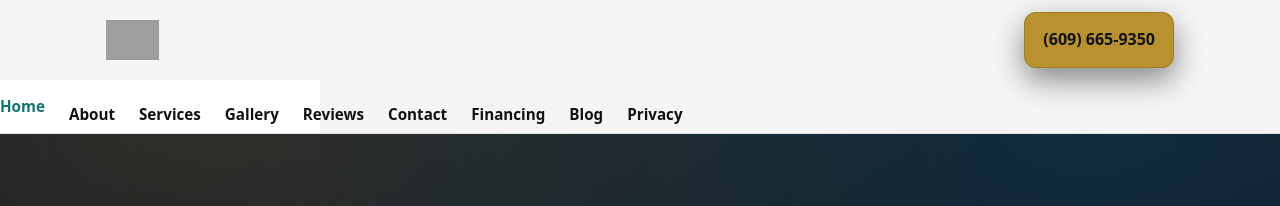
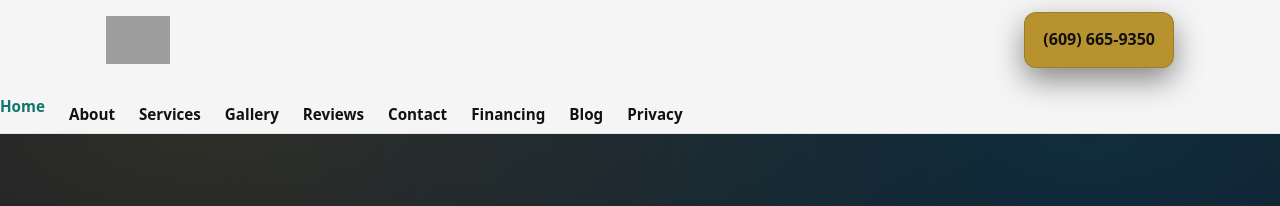
Before and after one commit to XTX33/Tillerstead-site, a Jekyll site: the page built from index.html, in a window 1280 px wide. Shown: the top 206 px of the page. Built offline with Jekyll 4.4.1, drawn with Linux system fonts in a browser that asks for light colours; grey boxes are pictures that could not be loaded.

Commit message:
Refactor CSS styles and clean up comments
Refactor CSS styles for improved organization and readability. Update comments and remove unused styles.

```diff
--- a/assets/css/style.css
+++ b/assets/css/style.css
@@ -1,4 +1,4 @@
-=======================================
+/* =======================================
    Tillerstead — 2025 Global Theme
    Charcoal • Brass • Emerald (Light Only)
    ======================================= */
@@ -31,7 +31,6 @@
   --bg:               var(--brand-paper);
   --surface:          #ffffff;
   --surface-2:        #f3f4f6;
-  --surface-header:   #111111;
   --surface-footer:   #111111;
 
   /* Text */
@@ -53,7 +52,6 @@
   /* Layout */
   --max:              64rem;   /* ~1024px */
   --gutter:           24px;
-  --appbar-h:         64px;
 
   /* Type */
   --font-sans: "Inter", system-ui, -apple-system, "Segoe UI", Roboto, Arial, sans-serif;
@@ -207,9 +205,12 @@
   position: absolute;
   width: 1px;
   height: 1px;
+  padding: 0;
+  margin: -1px;
   overflow: hidden;
-  clip: rect(0, 0, 0, 0);
+  clip: rect(0,0,0,0);
   white-space: nowrap;
+  border: 0;
 }
 
 /* Skip link */
@@ -230,6 +231,7 @@
   color: #111;
   border-radius: 8px;
 }
+
 /* =========================
    BUTTONS / CHIPS
    ========================= */
@@ -242,8 +244,11 @@
   background: var(--surface);
   color: var(--text);
   border: 1px solid var(--border);
-  transition: transform 0.15s ease, background 0.2s ease,
-              border-color 0.2s ease, box-shadow 0.2s ease;
+  transition:
+    transform 0.15s ease,
+    background 0.2s ease,
+    border-color 0.2s ease,
+    box-shadow 0.2s ease;
 }
 .btn:hover {
   transform: translateY(-1px);
@@ -251,7 +256,7 @@
   background: #f9fafb;
 }
 
-/* Primary solid button */
+/* Primary buttons */
 .btn-accent,
 .btn-primary {
   background: var(--primary);
@@ -273,7 +278,7 @@
 }
 
 /* =========================
-   HERO / PROOF / CARDS
+   HERO / CARDS / CONTENT
    ========================= */
 .hero {
   padding-block: clamp(72px, 11vw, 132px);
@@ -320,6 +325,7 @@
 .text-light-subtle {
   color: rgba(229, 231, 235, 0.85);
 }
+
 .hero-kpis {
   list-style: none;
   padding: 0;
@@ -334,6 +340,7 @@
 .hero-kpi strong {
   color: #fff;
 }
+
 .hero-list {
   list-style: none;
   margin: var(--s-4) 0 0;
@@ -343,9 +350,11 @@
   font-size: 0.9rem;
   color: rgba(229, 231, 235, 0.9);
 }
+
 .hero-callout {
   margin-top: var(--s-4);
 }
+
 .btn-phone {
   display: inline-flex;
   align-items: center;
@@ -357,6 +366,7 @@
 .btn-phone span {
   font-size: 1.1rem;
 }
+
 .hero-secondary {
   border-radius: 24px;
   padding: 18px 18px 16px;
@@ -384,7 +394,7 @@
   color: rgba(209, 213, 219, 0.95);
 }
 
-/* KPIs / cards section (e.g., services) */
+/* KPIs / cards */
 .kpis {
   margin-top: var(--s-6);
   display: grid;
@@ -431,7 +441,6 @@
 .proofgrid img {
   width: 100%;
   height: auto;
-  display: block;
 }
 .proofgrid figcaption {
   padding: 0.65rem 0.75rem;
@@ -445,35 +454,29 @@
   gap: var(--s-6);
   align-items: start;
 }
-
 @media (min-width: 768px) {
   .licensing-grid {
     grid-template-columns: minmax(0, 1.4fr) minmax(0, 1fr);
   }
 }
-
 .licensing-card {
   background: var(--surface);
   border-radius: var(--radius);
   box-shadow: var(--shadow);
 }
-
 .credential-list {
   display: grid;
   gap: 0.75rem;
   margin: var(--s-4) 0;
 }
-
 .credential-list div {
   display: grid;
   gap: 0.15rem;
 }
-
 .credential-list dt {
   font-weight: 700;
   color: var(--text);
 }
-
 .credential-list dd {
   margin: 0;
   color: var(--text-muted);
@@ -637,19 +640,20 @@
   max-width: 260px;
   height: auto;
   filter: brightness(1.2);
-  opacity: 1;
 }
 .footer-meta {
   font-size: 13px;
   color: rgba(249, 250, 251, 0.7);
 }
-/* ===== Tillerstead Header & Nav (Faith Frontier pattern) ===== */
 
+/* =========================
+   HEADER & NAV
+   ========================= */
 .site-header {
   position: sticky;
   top: 0;
   z-index: 1000;
-  background: #f5f5f5; /* light header so logo pops */
+  background: #f5f5f5;
   border-bottom: 1px solid #e3e3e3;
 }
 
@@ -659,14 +663,21 @@
   padding: 0.75rem 1rem;
   display: flex;
   align-items: center;
+  justify-content: space-between;
   gap: 1rem;
 }
 
 /* Logo */
 .site-logo img {
-  height: 40px;
+  height: 48px;
   width: auto;
-  display: block;
+}
+
+/* Group toggle + phone button on the right */
+.site-header-actions {
+  display: flex;
+  align-items: center;
+  gap: 0.75rem;
 }
 
 /* Hamburger button (mobile) */
@@ -675,74 +686,69 @@
   flex-direction: column;
   justify-content: center;
   gap: 4px;
-  width: 32px;
-  height: 32px;
+  width: 36px;
+  height: 36px;
   padding: 0;
-  border: none;
-  background: transparent;
+  border-radius: 999px;
+  border: 1px solid rgba(0, 0, 0, 0.06);
+  background: #ffffff;
   cursor: pointer;
-  margin-left: auto; /* pushes nav / call button to the right on mobile */
 }
-
 .nav-toggle-bar {
-  width: 100%;
+  width: 70%;
   height: 3px;
-  border-radius: 2px;
-  background: #111111; /* dark so it's visible */
+  border-radius: 999px;
+  background: #111827;
+  margin-inline: auto;
 }
 
 /* Call button */
 .call-btn {
-  margin-left: 0.75rem;
   white-space: nowrap;
 }
 
-/* Mobile nav panel (overlay) */
+/* Mobile nav overlay */
 .site-nav {
   position: fixed;
   inset-block-start: 0;
   inset-inline: 0;
   height: 100vh;
-  background: rgba(0, 0, 0, 0.8);
+  background: rgba(0, 0, 0, 0.85);
   transform: translateY(-100%);
   opacity: 0;
   pointer-events: none;
   transition: transform 0.25s ease, opacity 0.25s ease;
 }
-
 .site-nav ul {
   list-style: none;
   margin: 5rem 1.5rem 0;
   padding: 0;
 }
-
 .site-nav li + li {
   margin-top: 1rem;
 }
-
 .site-nav a {
   color: #ffffff;
   text-decoration: none;
   font-size: 1.1rem;
 }
 
-/* When menu is open */
+/* Nav open */
 .site-nav.is-open {
   transform: translateY(0);
   opacity: 1;
   pointer-events: auto;
 }
 
-/* Desktop layout */
+/* Mobile: hide call button to avoid crowding */
+@media (max-width: 800px) {
+  .call-btn {
+    display: none;
+  }
+}
+
+/* Desktop nav */
 @media (min-width: 800px) {
-  .nav-toggle {
-    display: none; /* hide burger on desktop */
-  }
-
-  .site-header-inner {
-    justify-content: space-between;
-  }
-
   .site-nav {
     position: static;
     height: auto;
@@ -751,42 +757,28 @@
     opacity: 1;
     pointer-events: auto;
   }
-
   .site-nav ul {
     margin: 0;
     display: flex;
     align-items: center;
     gap: 1.5rem;
   }
-
   .site-nav a {
     color: #111111;
     font-size: 0.95rem;
   }
-
-  .call-btn {
-    margin-left: 1.5rem;
+  .nav-toggle {
+    display: none;
   }
 }
 
-/* Screen-reader only text (for logo span) */
-.sr-only {
-  position: absolute;
-  width: 1px;
-  height: 1px;
-  padding: 0;
-  margin: -1px;
-  overflow: hidden;
-  clip: rect(0,0,0,0);
-  white-space: nowrap;
-  border: 0;
-}
 /* =========================
    UTILITIES
    ========================= */
 .center {
   text-align: center;
 }
+
 .mt-0 { margin-top: 0; }
 .mt-1 { margin-top: var(--s-4); }
 .mt-2 { margin-top: var(--s-6); }
@@ -805,164 +797,3 @@
   max-width: var(--max);
   margin-inline: auto;
 }
-
-/* =========================
-   PRINT
-   ========================= */
-@media print {
-  .appbar,
-  .site-footer,
-  .btn,
-  .nav-toggle {
-    display: none !important;
-  }
-  body {
-    background: #fff;
-    color: #000;
-  }
-  a {
-    text-decoration: underline;
-  }
-}
-/* Screen-reader only utility */
-.sr-only {
-  position: absolute;
-  width: 1px;
-  height: 1px;
-  padding: 0;
-  margin: -1px;
-  overflow: hidden;
-  clip: rect(0,0,0,0);
-  white-space: nowrap;
-  border: 0;
-}
-
-/* Header layout */
-.appbar.site-header {
-  position: sticky;
-  top: 0;
-  z-index: 40;
-  display: flex;
-  align-items: center;
-  justify-content: space-between;
-  gap: 0.75rem;
-  padding: 0.75rem 1rem;
-  background: var(--brand-paper, #ffffff);
-  border-bottom: 1px solid var(--border-subtle, #e5e7eb);
-}
-
-/* Brand logo link */
-.appbar .brand {
-  display: inline-flex;
-  align-items: center;
-  text-decoration: none;
-}
-
-/* Mobile toggle button */
-.nav-toggle {
-  display: inline-flex;
-  align-items: center;
-  justify-content: center;
-  width: 2.5rem;
-  height: 2.5rem;
-  border-radius: 999px;
-  border: 1px solid rgba(15, 23, 42, 0.12);
-  background: #ffffff;
-  cursor: pointer;
-  padding: 0;
-}
-
-/* Hamburger icon */
-.nav-toggle .hamburger {
-  position: relative;
-  width: 1.25rem;
-  height: 2px;
-  border-radius: 999px;
-  background: #111827;
-}
-.nav-toggle .hamburger::before,
-.nav-toggle .hamburger::after {
-  content: "";
-  position: absolute;
-  left: 0;
-  width: 1.25rem;
-  height: 2px;
-  border-radius: 999px;
-  background: #111827;
-}
-.nav-toggle .hamburger::before {
-  top: -5px;
-}
-.nav-toggle .hamburger::after {
-  top: 5px;
-}
-
-/* Mobile nav panel */
-.site-nav {
-  position: fixed;
-  top: 0;
-  right: 0;
-  height: 100vh;
-  width: 80%;
-  max-width: 320px;
-  background: #ffffff;
-  box-shadow: -8px 0 24px rgba(15, 23, 42, 0.2);
-  transform: translateX(100%);
-  transition: transform 0.25s ease;
-  padding: 5rem 1.5rem 2rem;
-}
-
-.site-nav .nav-list {
-  list-style: none;
-  margin: 0;
-  padding: 0;
-  display: flex;
-  flex-direction: column;
-  gap: 0.75rem;
-}
-
-.site-nav a {
-  text-decoration: none;
-  font-size: 0.95rem;
-}
-
-/* Open state */
-body.nav-open .site-nav,
-.site-nav.is-open {
-  transform: translateX(0);
-}
-
-/* Call button */
-.call-btn {
-  margin-left: 0.5rem;
-}
-
-/* Desktop view */
-@media (min-width: 900px) {
-  .nav-toggle {
-    display: none;
-  }
-
-  .appbar.site-header {
-    padding: 0.75rem 2rem;
-  }
-
-  .site-nav {
-    position: static;
-    height: auto;
-    width: auto;
-    box-shadow: none;
-    transform: none;
-    padding: 0;
-  }
-
-  .site-nav .nav-list {
-    flex-direction: row;
-    align-items: center;
-    gap: 1.25rem;
-  }
-
-  .call-btn {
-    margin-left: 1.25rem;
-  }
-}
```
